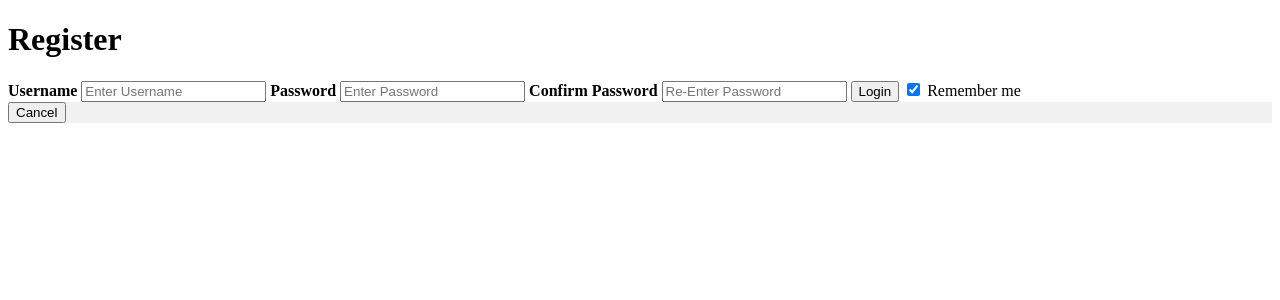
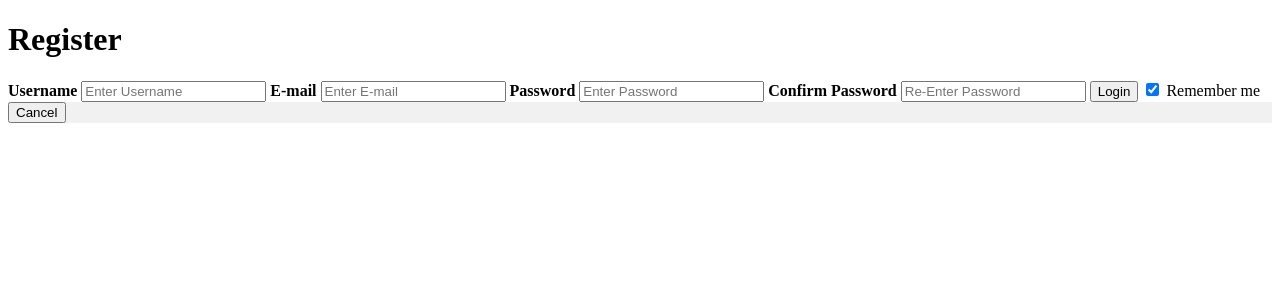
Before and after one commit to Bader123457/fitness-friend, a PHP site: the page made by src/Views/register.php in a window 1280 px wide. Shown: the top 300 px of the page. Run offline with PHP 8.4, Linux system fonts and the light colour scheme; the template is opened without the code that fills it: most values are stand-ins (such as "Sample title", 1, 10 or a date in 2020); data that the repository does not hold is empty.

Commit message:
Added E-mail field to registration page

```diff
--- a/src/Controllers/RegisterController.php
+++ b/src/Controllers/RegisterController.php
@@ -13,6 +13,7 @@ class RegisterController {
         if ($_SERVER['REQUEST_METHOD'] === 'POST') {
             var_dump($_POST);
             $username = $_POST['uname'];
+            $email = $_POST['email'];
             $password = $_POST['psw'];
             $confirm_password = $_POST['cnfm-psw'];
             // Add validate function here
--- a/src/Views/register.php
+++ b/src/Views/register.php
@@ -11,6 +11,9 @@
         <div class="container">
             <label for="uname"><b>Username</b></label>
             <input type="text" placeholder="Enter Username" name="uname" required>
+
+            <label for="email"><b>E-mail</b></label>
+            <input type="text" placeholder="Enter E-mail" name="email" required>
 
             <label for="psw"><b>Password</b></label>
             <input type="password" placeholder="Enter Password" name="psw" required>
```
